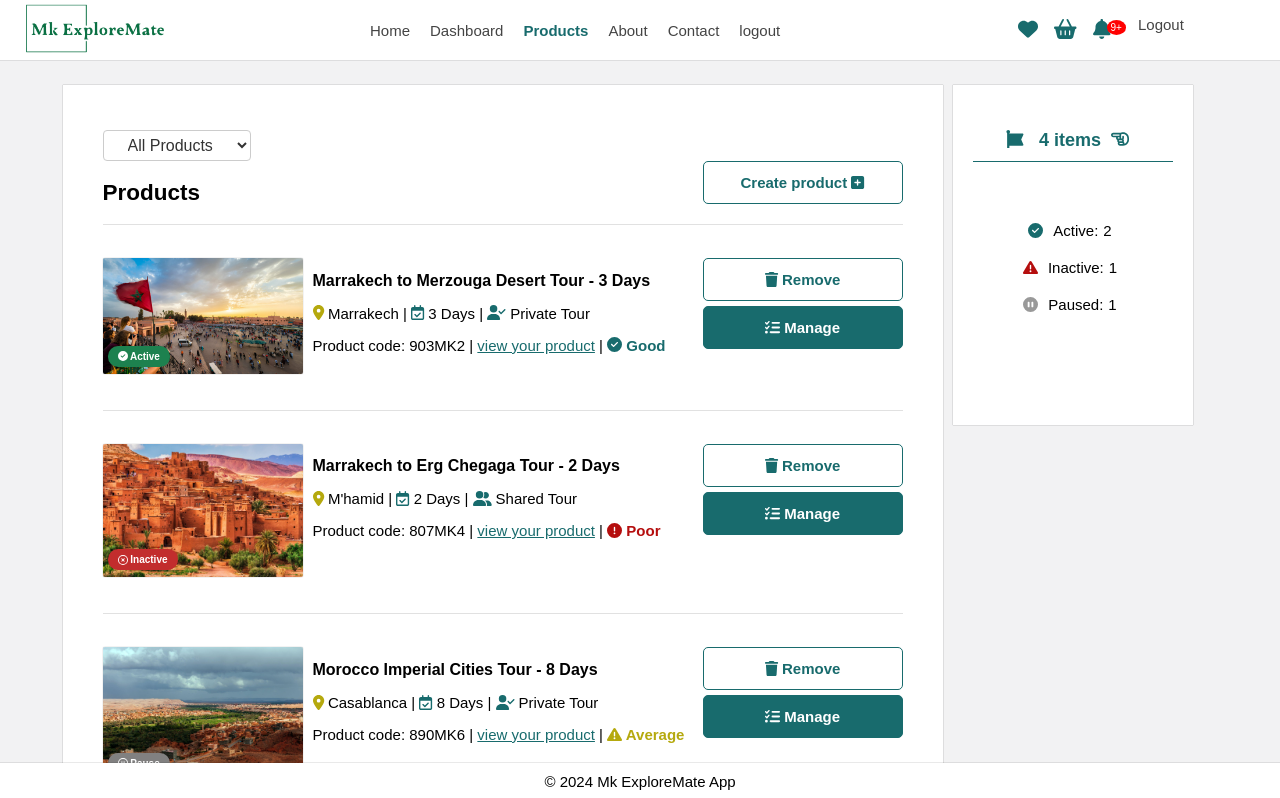
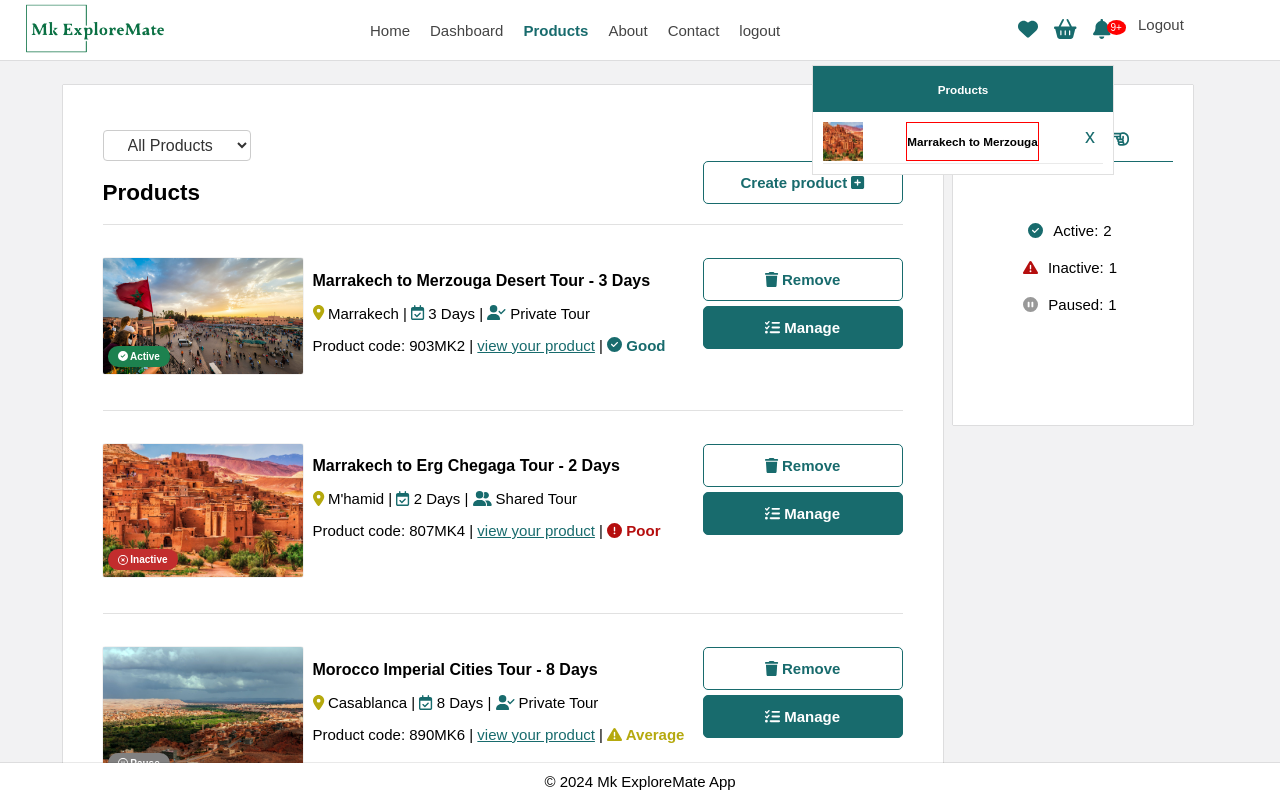
Before and after one commit to handskadi/mk-exploremate-app, a React (Vite) app in the folder Frontend/: page /products in a window 1280 px wide. Shown: the top 798 px of the page. Built offline with nearby package versions, Linux system fonts and the light colour scheme; data requests are answered from the project's data file.

Commit message:
add notification panel
I have added notification panel under wishlist icon.

```diff
--- a/Frontend/src/compenents/MainNav/MainNav.jsx
+++ b/Frontend/src/compenents/MainNav/MainNav.jsx
@@ -13,6 +13,7 @@ import {
   faHeart,
 } from "@fortawesome/free-solid-svg-icons";
 import { faEnvelope } from "@fortawesome/free-regular-svg-icons";
+import NotificationPanel from "../NotificationPanel/NotificationPanel";
 
 function MainNav({ wishlistCount, addTpCartCount }) {
   return (
@@ -76,6 +77,7 @@ function MainNav({ wishlistCount, addTpCartCount }) {
             <button>
               <FontAwesomeIcon icon={faHeart} />
               {wishlistCount > 0 && <span>{wishlistCount}</span>}
+              <NotificationPanel />
             </button>
             <button>
               <FontAwesomeIcon icon={faBasketShopping} />
--- a/Frontend/src/compenents/MainNav/MainNav.module.css
+++ b/Frontend/src/compenents/MainNav/MainNav.module.css
@@ -56,6 +56,9 @@
   left: 20px;
 }
 
+/* Wishlist panel*/
+
+
 @media only screen and (max-width: 765px) {
   .mainNav ul,
   .rightNav ul {
--- /dev/null
+++ b/Frontend/src/compenents/MkIcon/MkIcon.jsx
@@ -0,0 +1,72 @@
+import styles from "./MkIcon.module.css";
+import PropTypes from "prop-types";
+
+function MkIcon({ width, height, dirX, dirY }) {
+  return (
+    <svg
+      xmlns="http://www.w3.org/2000/svg"
+      width={width}
+      height={height}
+      viewBox="0 0 50 50"
+      version="1.1"
+      xlinkHref="http://www.w3.org/1999/xlink"
+      transform={`matrix(${dirX == "left" ? "-1" : "1"},0,0,${
+        dirY == "down" ? "-1" : "1"
+      },0,0)`}
+      className={styles}
+    >
+      <g fill="none" fillRule="evenodd" className="cc-thumbs-up">
+        <path
+          cx="26"
+          cy="26"
+          r="26"
+          fill="#F0F8F6"
+          fillRule="nonzero"
+          className="cc-thumbs-up__background"
+          d="M50 25A25 25 0 0 1 25 50A25 25 0 0 1 0 25A25 25 0 0 1 50 25z"
+        ></path>
+        <g
+          fill="#00A680"
+          fillRule="nonzero"
+          className="cc-thumbs-up__cc-icon-symbol-sparks"
+        >
+          <path
+            d="M38.937 8.042v-3.846a0.762 0.762 0 1 0 -1.523 0v3.846a0.762 0.762 0 1 0 1.523 0m3.575 3.544h3.846a0.762 0.762 0 1 1 0 1.523h-3.846a0.762 0.762 0 1 1 0 -1.523M41.442 10.188l4.762 -4.762a0.762 0.762 0 1 0 -1.077 -1.077L40.365 9.111a0.762 0.762 0 1 0 1.077 1.077"
+            className="cc-thumbs-up__cc-icon-symbol-sparks__outline"
+          ></path>
+        </g>
+        <path
+          fill="#CCEAE2"
+          fillRule="nonzero"
+          d="M21.32 11.917c0 -2.161 2.152 -3.099 3.962 -2.688 3.985 0.904 4.929 4.913 4.005 9.854l-0.144 0.718 -0.024 0.142 -0.019 0.129 -0.012 0.087h0.601l0.966 -0.008 3.657 -0.066c1.045 -0.013 1.647 -0.005 2.189 0.033l0.268 0.021 0.322 0.033c2.182 0.296 3.387 1.753 3.525 3.716a6.115 6.115 0 0 1 -0.496 2.799l-0.113 0.231 0.016 0.034c0.704 1.689 0.346 3.601 -0.851 4.842l-0.154 0.152 -0.085 0.074 0.033 0.248c0.192 1.663 -0.203 2.962 -1.188 3.978l-0.17 0.167 -0.074 0.064 0.033 0.236c0.123 1.041 0.019 1.868 -0.464 2.731l-0.119 0.2 -0.132 0.202c-1.817 2.642 -17.058 2.731 -20.456 0.519 -2.965 -1.929 -2.873 -14.871 -0.706 -16.708l1.019 -0.872c0.404 -0.353 0.679 -0.611 0.962 -0.899l0.096 -0.096 0.319 -0.34c2.337 -2.527 3.541 -5.488 3.233 -9.533"
+          className="cc-thumbs-up__shadow"
+        ></path>
+        <path
+          fill="#00A680"
+          fillRule="nonzero"
+          d="M19.394 10.176c0.308 4.044 -0.896 7.006 -3.234 9.532l-0.32 0.34c-0.51 0.528 -0.948 0.912 -2.077 1.867 -2.166 1.837 -2.26 14.779 0.707 16.71 3.397 2.212 18.638 2.122 20.455 -0.521l0.133 -0.202c0.586 -0.936 0.716 -1.808 0.584 -2.931l-0.033 -0.235 0.074 -0.065c1.109 -1.038 1.562 -2.388 1.358 -4.144l-0.033 -0.248 0.084 -0.074c1.319 -1.235 1.738 -3.235 1.006 -4.995l-0.016 -0.034 0.01 -0.014c0.427 -0.836 0.671 -1.981 0.598 -3.014 -0.137 -1.963 -1.343 -3.42 -3.524 -3.716l-0.323 -0.033c-0.71 -0.063 -1.413 -0.073 -3.018 -0.045l-3.096 0.058c-0.501 0.006 -0.959 0.01 -1.445 0.01l-0.121 -0.002 0.012 -0.088q0.014 -0.121 0.044 -0.27l0.031 -0.156c1.103 -5.196 0.242 -9.479 -3.892 -10.416 -1.81 -0.411 -3.962 0.529 -3.962 2.688z"
+          className="cc-thumbs-up__cc-icon-symbol-sparks__outline"
+        ></path>
+        <path
+          fill="#FFF"
+          fillRule="nonzero"
+          d="M22.823 9.832c2.274 0.515 2.903 3.39 2.131 7.292l-0.058 0.281c-0.273 1.288 -0.212 2.166 0.402 2.803 0.314 0.328 0.702 0.498 1.144 0.569 0.247 0.04 0.423 0.046 0.839 0.046l1.473 -0.01 3.685 -0.065c1.287 -0.016 1.832 0.002 2.433 0.067 0.955 0.131 1.356 0.616 1.419 1.5 0.054 0.773 -0.239 1.725 -0.443 1.923l-0.708 0.688 0.537 0.828c0.693 1.07 0.382 2.415 -0.579 2.951l-0.794 0.442 0.21 0.885c0.406 1.712 0.129 2.521 -0.888 3.213l-0.654 0.444 0.188 0.974c0.196 1.025 0.166 1.524 -0.215 2.079 -0.303 0.442 -3.623 0.987 -7.567 1.037l-0.313 0.003c-4.275 0.025 -8.219 -0.48 -9.283 -1.172 -0.669 -0.436 -1.208 -3.163 -1.183 -6.616 0.012 -1.584 0.135 -3.187 0.335 -4.459 0.096 -0.606 0.207 -1.113 0.32 -1.479l0.037 -0.113q0.055 -0.161 0.101 -0.255l0.912 -0.781a18.269 18.269 0 0 0 1.621 -1.566c2.765 -2.989 4.229 -6.588 3.868 -11.257 0.004 -0.135 0.438 -0.336 0.912 -0.273z"
+          className="cc-thumbs-up__fill"
+        ></path>
+        <path
+          fill="#00A680"
+          fillRule="nonzero"
+          d="M35.519 28.955a0.481 0.481 0 0 1 0.087 0.953l-0.087 0.009h-3.686a0.481 0.481 0 0 1 -0.087 -0.954l0.087 -0.008h3.687zm-0.662 4.426a0.481 0.481 0 0 1 0.087 0.954l-0.087 0.008H31.635a0.481 0.481 0 0 1 -0.087 -0.954l0.087 -0.008zm1.615 -8.853a0.481 0.481 0 0 1 0.087 0.954l-0.087 0.008h-4.431a0.481 0.481 0 0 1 -0.087 -0.954l0.087 -0.008z"
+          className="cc-thumbs-up__cc-icon-symbol-sparks__outline"
+        ></path>
+      </g>
+    </svg>
+  );
+}
+MkIcon.propTypes = {
+  width: PropTypes.string,
+  height: PropTypes.string,
+  dirX: PropTypes.string,
+  dirY: PropTypes.string,
+};
+export default MkIcon;
--- /dev/null
+++ b/Frontend/src/compenents/NotificationPanel/NotificationPanel.jsx
@@ -0,0 +1,26 @@
+import  styles from "./NotificationPanel.module.css"
+
+function NotificationPanel() {
+  return (
+    <div className={styles.notificationPanel}>
+        <div className={styles.notificationHeader}>
+            <h3>Products</h3>
+        </div>
+        <div className={styles.noticationList}>
+            <div className={styles.notificationItem}>
+                <img src="http://localhost:5173/images/tours/image2.jpg" alt="#" />
+                <div className={styles.noticationText}>
+                    <h3>Marrakech to Merzouga </h3>
+
+                </div>
+                <div className={styles.notificationActionButtons}>
+                    <button>x</button>
+                </div>
+            </div>
+        </div>
+
+    </div>
+  )
+}
+
+export default NotificationPanel
--- /dev/null
+++ b/Frontend/src/compenents/NotificationPanel/NotificationPanel.module.css
@@ -0,0 +1,37 @@
+.notificationPanel {
+  position: absolute;
+  font-size: 10px;
+  background: #fff;
+
+  width: 300px;
+  bottom: -132px;
+  right: -70px;
+  border: 1px solid rgba(0, 0, 0, 0.123);
+  cursor: default;
+
+}
+.notificationHeader {
+    background: #186b6d;
+    color: #fff;
+    padding: 5px 10px;
+}
+.notificationPanel .noticationList {
+padding: 10px;
+}
+
+.notificationPanel .notificationItem {
+display: flex;
+flex-flow: wrap row;
+justify-content: space-between;
+padding-bottom: 2px;
+color: #000;
+border-bottom: 1px solid rgba(0, 0, 0, 0.082);
+}
+.noticationText {
+  justify-self: flex-start;
+  border: 1px solid red;
+}
+.notificationPanel .notificationItem img {
+    width: 40px;
+    padding-right: 5px;
+}
--- a/Frontend/src/pages/AddNewProduct/AddNewProduct.jsx
+++ b/Frontend/src/pages/AddNewProduct/AddNewProduct.jsx
@@ -6,6 +6,7 @@ import { faCircleCheck } from "@fortawesome/free-solid-svg-icons";
 import { useState } from "react";
 import { useNavigate } from "react-router-dom";
 import PropTypes from "prop-types";
+import MkIcon from "../../compenents/MkIcon/MkIcon";
 
 function AddNewProduct({ setProducts }) {
   const [step, setStep] = useState(1);
@@ -68,6 +69,8 @@ function AddNewProduct({ setProducts }) {
     status: status,
     isPrivate: true,
     image: image,
+    duration: 1,
+    rate: "good",
   };
 
   function addNewProduct(product) {
@@ -84,7 +87,11 @@ function AddNewProduct({ setProducts }) {
             {step === 3 && <h3>Let&apos;s add some content!</h3>}
             {step === 4 && <h3>Let&apos;s price your product.</h3>}
             {step === 5 && <h3>Voilà! Ready to go!</h3>}
-            {step === 6 && <h3>Well Done! Product Published!</h3>}
+            {step === 6 && (
+              <h3>
+                Well Done! <MkIcon height="50" width="50" />
+              </h3>
+            )}
             <form onSubmit={handleAddProductSubmit}>
               {step === 1 ? (
                 <div className={styles.inputContainer}>
```
Also changed, not shown: Frontend/src/compenents/MkIcon/MkIcon.module.css (added).
